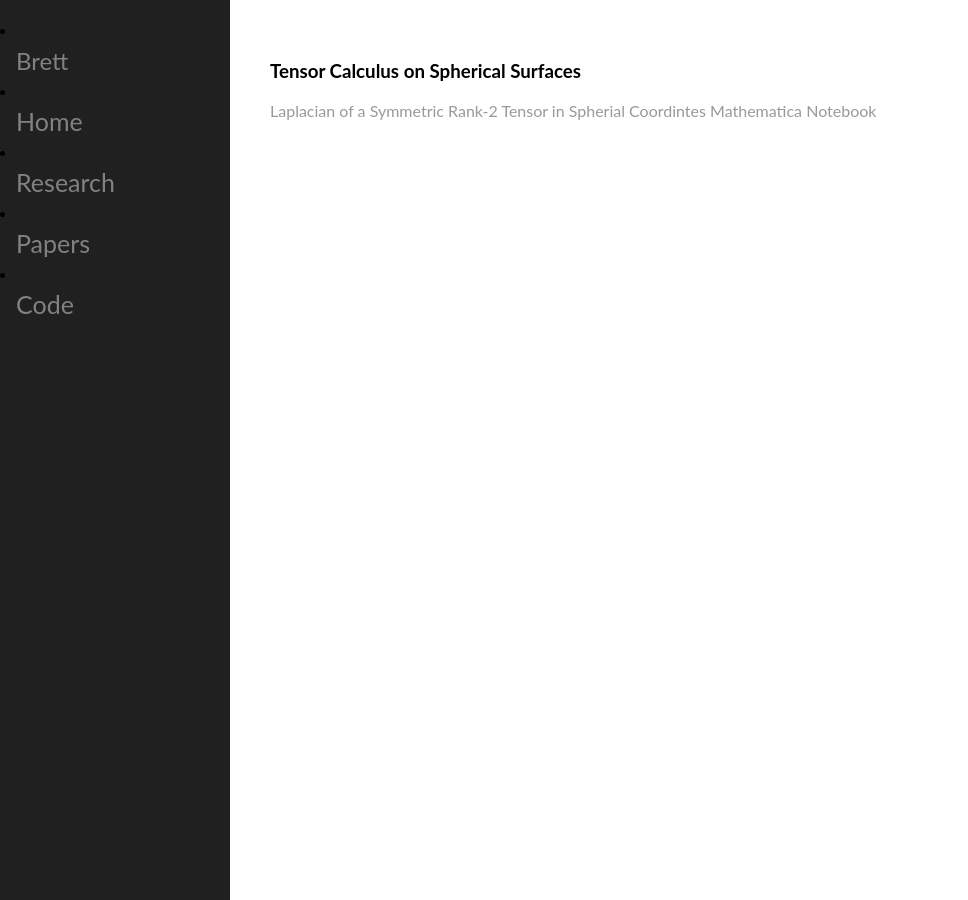
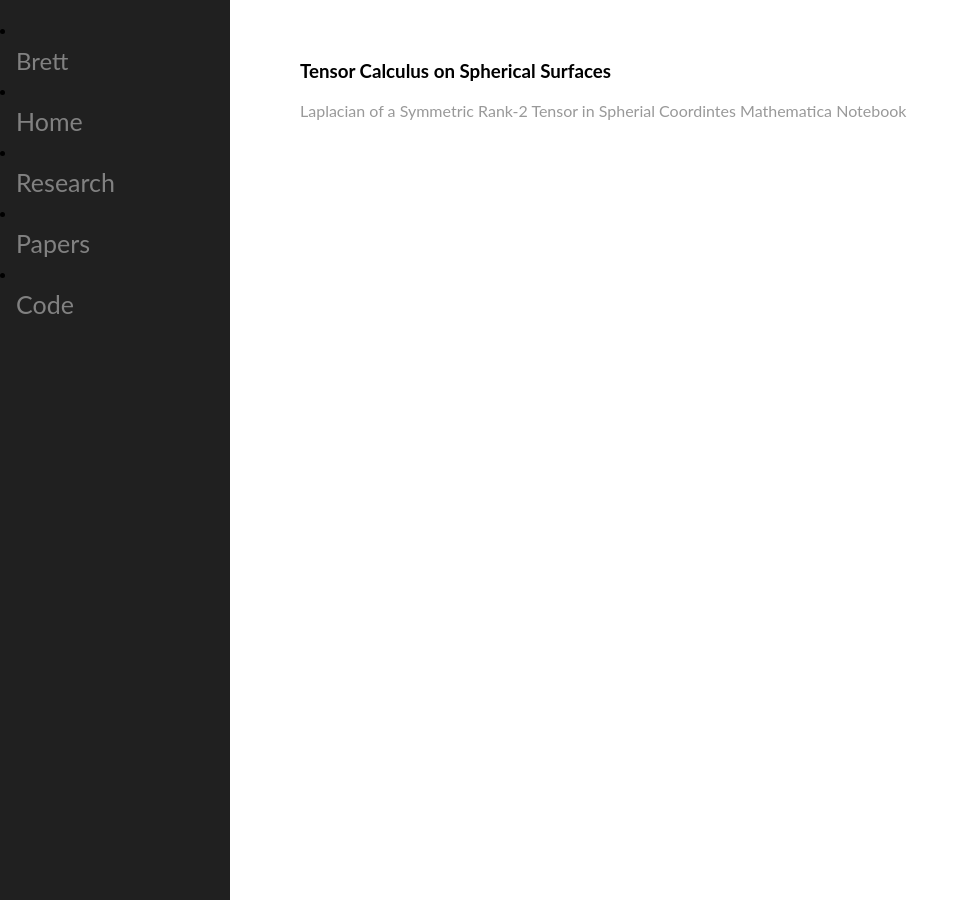
Before and after one commit to mckimb/mckimb.github.io, a Jekyll site: the page built from code/index.html, in a window 1280 px wide. Shown: the whole page, without its empty margins (0-968 px from the left). Built offline with Jekyll 4.4.1, drawn with Linux system fonts in a browser that asks for light colours.

Commit message:
Update main.css

```diff
--- a/css/main.css
+++ b/css/main.css
@@ -1,6 +1,6 @@
 body {
     margin: 60px auto;
-    margin-left: 270px;
+    margin-left: 300px;
     width: 70%;
     font-family: "Lato", sans-serif;
 }
```
